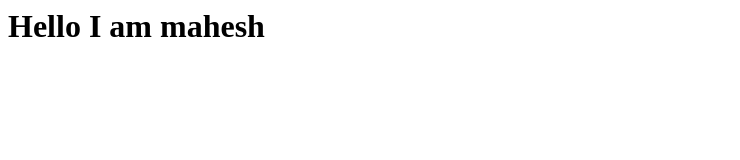
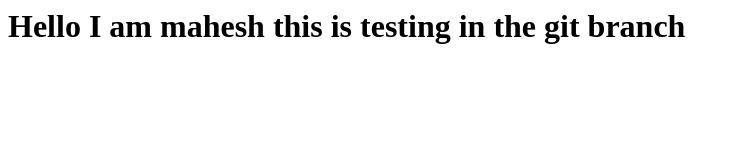
Before and after one commit to NavrikProject/git-branch, a plain HTML site: page index.html in a window 1280 px wide. Shown: the whole page, without its empty margins (0-740 px from the left). Drawn offline with Linux system fonts and the light colour scheme.

Commit message:
changes in html

```diff
--- a/index.html
+++ b/index.html
@@ -6,6 +6,6 @@
     <title>Document</title>
   </head>
   <body>
-    <h1>Hello I am mahesh</h1>
+    <h1>Hello I am mahesh this is testing in the git branch</h1>
   </body>
 </html>
```
